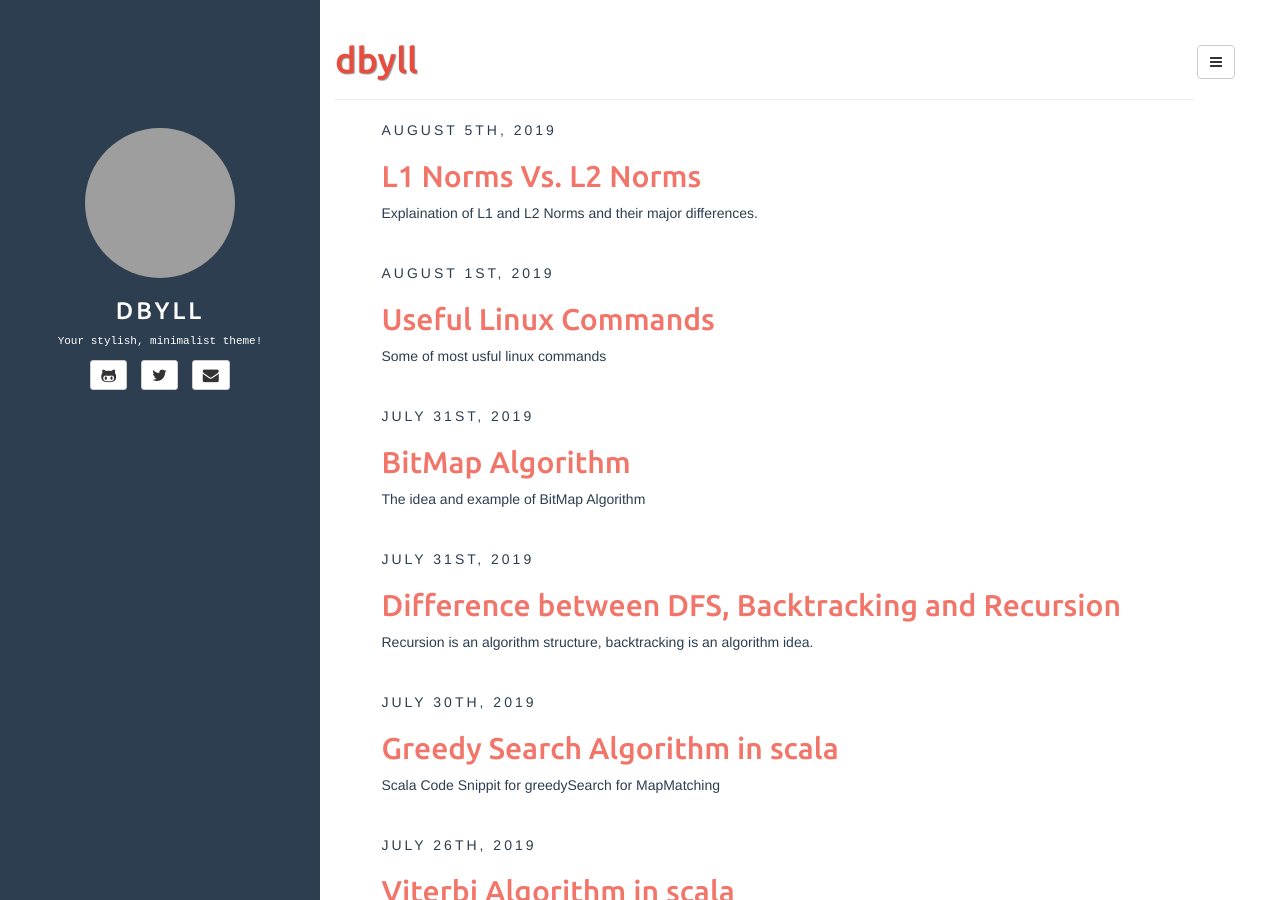
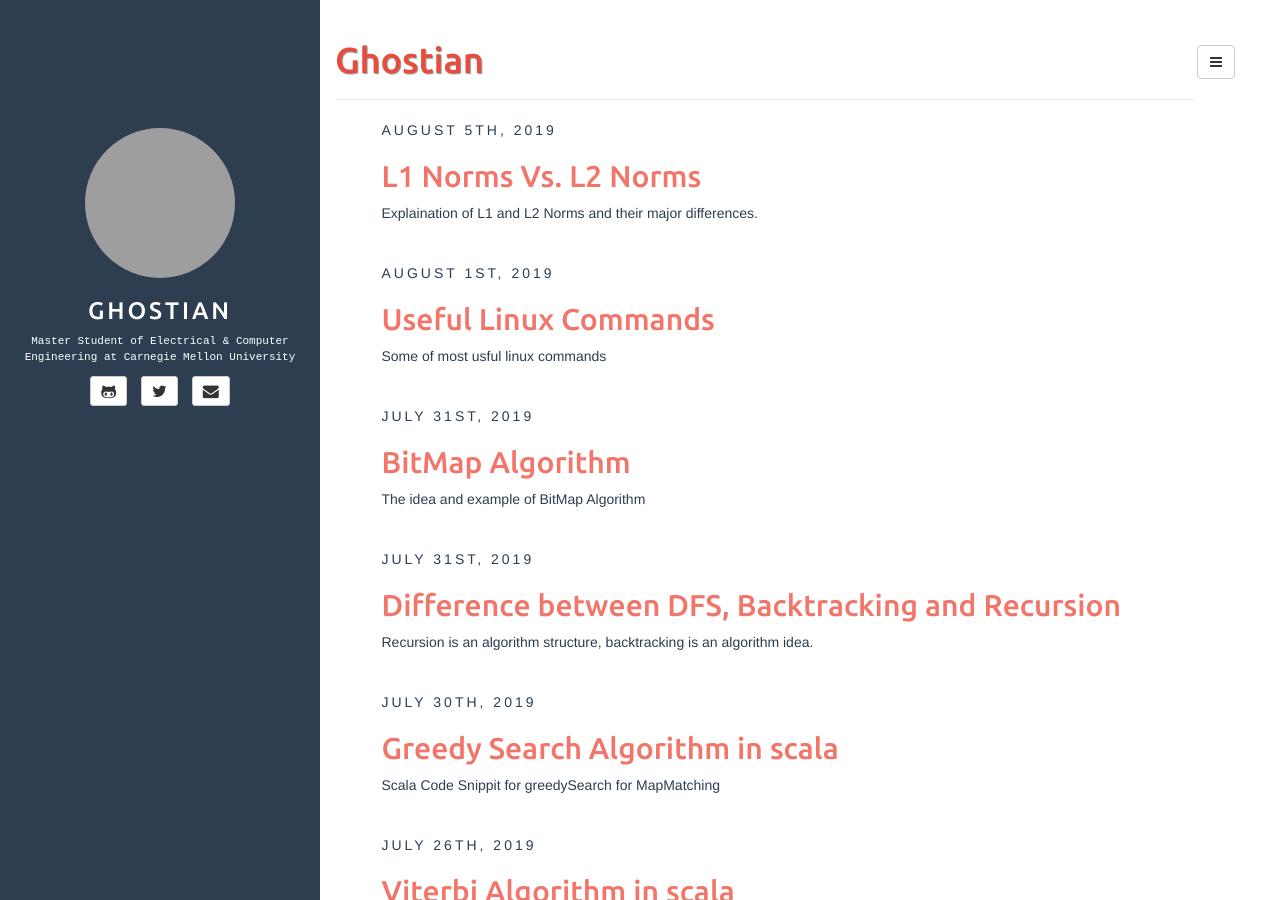
Before and after one commit to ghostian/ghostian.github.io, a Jekyll site: the page built from index.html, in a window 1280 px wide and 900 px high. Built offline with Jekyll 4.4.1, drawn with Linux system fonts in a browser that asks for light colours; the list of posts is cut into pages by our own code; some of the changed text lies outside the part shown; grey boxes are pictures that could not be loaded.

Commit message:
Aug-6: Blog update

```diff
--- a/_config.yml
+++ b/_config.yml
@@ -5,29 +5,29 @@
 exclude: ["README.md"] # files to exclude
 highlighter: rouge
 markdown: kramdown
-disqus: dbyll
-google_analytics: dbyll
-title: dbyll
+disqus: Ghostian
+google_analytics: Ghostian
+title: Ghostian
 
 defaults:
   -
     scope:
       path: "" # empty string for all files
     values:
-      title: dbyll
+      title: Ghostian
 
-description: Stylish Jekyll Theme
+description: Ghostian's blog
 author:
-  name: dbyll
-  email: dbyll@ismaildemirbilek.com
-  github: dbtek
-  twitter: dbtek
-  pinterest: asd123
-  linkedin: asd123
-  bio: Your stylish, minimalist theme!
-  email_md5: 726351295ec82e145928582f595aa3aa
+  name: Ghostian
+  email: Ghostian95@outlook.com
+  github: ghostian
+  twitter: ghostian
+  # pinterest: asd123
+  linkedin: jx95
+  bio: Master Student of Electrical & Computer Engineering at Carnegie Mellon University
+  # email_md5: 726351295ec82e145928582f595aa3aa
 
-rss_path: feed.xml
+# rss_path: feed.xml
 categories_path: categories.html
 tags_path: tags.html
 
```
Also changed, not shown: favicon.ico (deleted), favicon.png (deleted).
